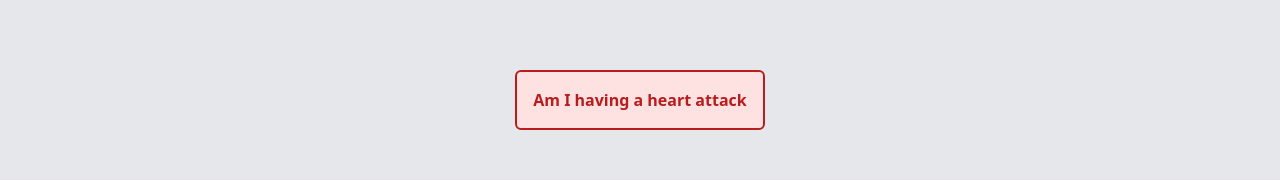
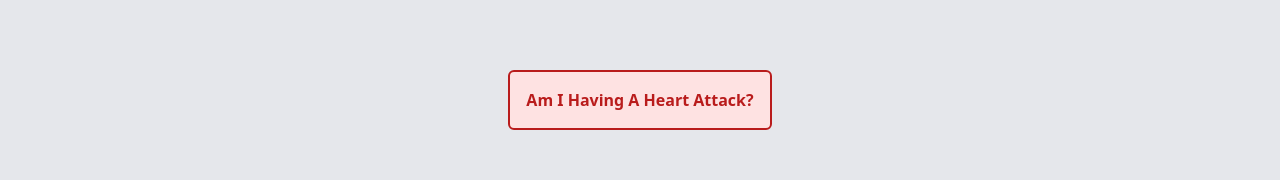
Before and after one commit to linglejack06/heart-help, a React (Vite) app: page / in a window 1280 px wide. Shown: the part 242-422 px from the top of the page. Built offline with nearby package versions, Linux system fonts and the light colour scheme.

Commit message:
change link to button for better clickability

```diff
--- a/src/components/Welcome.tsx
+++ b/src/components/Welcome.tsx
@@ -1,10 +1,15 @@
-import { Link } from "react-router-dom";
+import { useNavigate } from "react-router-dom";
 
 function Welcome() {
+  const navigate = useNavigate();
+  const onClick = () => navigate("/pain-calculation");
   return (
-    <div className="mx-auto bg-red-100 text-red-700 font-bold p-4 rounded-md hover:text-white hover:bg-red-700 hover:shadow-lg hover:cursor-pointer hover:p-6 transition-all hover:rounded-xl border-2 border-red-700">
-      <Link to="/pain-calculation">Am I having a heart attack</Link>
-    </div>
+    <button
+      onClick={onClick}
+      className="mx-auto bg-red-100 text-red-700 font-bold p-4 rounded-md hover:text-white hover:bg-red-700 hover:shadow-lg hover:cursor-pointer hover:p-6 transition-all hover:rounded-xl border-2 border-red-700"
+    >
+      Am I Having A Heart Attack?
+    </button>
   );
 }
 
```
